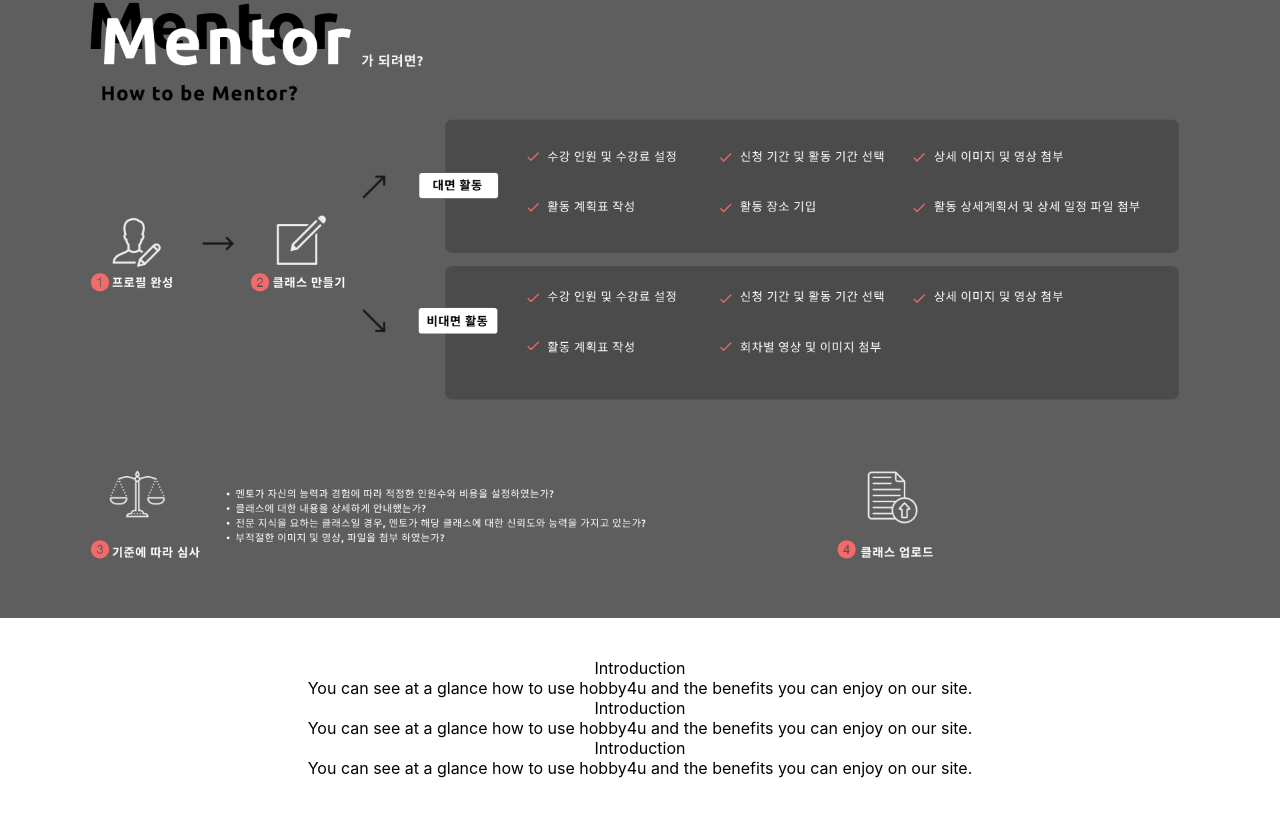
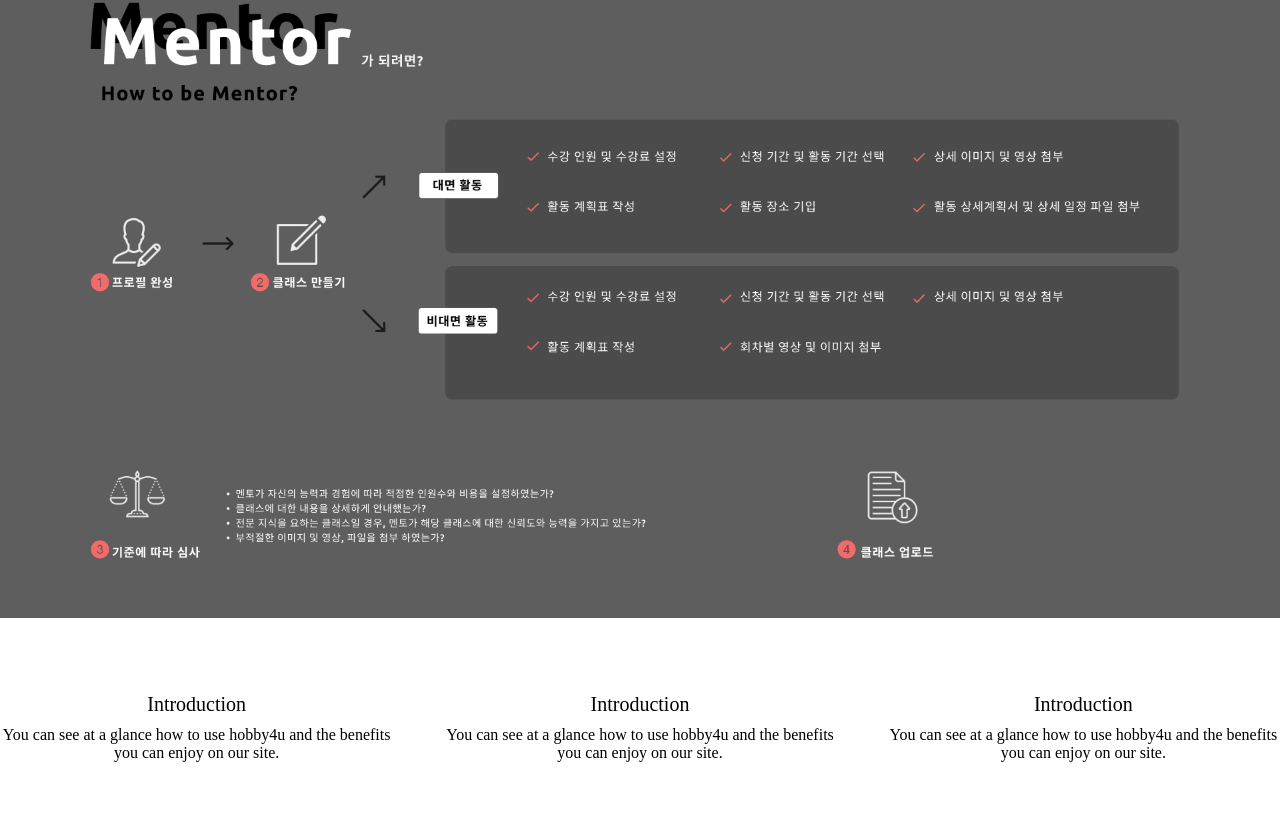
Before and after one commit to hyunseo0803/hobby4u, a React app: page /intro in a window 1280 px wide. Shown: the part 2653-3469 px from the top of the page. Built offline with nearby package versions, Linux system fonts and the light colour scheme; a web font is replaced by a local one.

Commit message:
💄 Footer css 수정: grid 구조

```diff
--- a/src/styles/Footer.css
+++ b/src/styles/Footer.css
@@ -1,15 +1,48 @@
 .footer_wrap {
 	width: 100%;
 	height: 200px;
-	background-color: white;
+	/* background-color: red; */
 	/* opacity: 0.6; */
 	margin-top: 46px;
 	justify-content: center;
-	flex-direction: column;
+	/* flex-direction: column; */
 	align-items: center;
 	text-align: center;
-	display: flex;
+	/* display: flex; */
+	display: grid;
+	/* justify-content: center; */
+	/* text-align: center; */
+	grid-template-columns: 1fr 1fr 1fr;
+	gap: 50px;
+	/* margin-left: 200px; */
+	margin-right: 200px;
+	/* margin-top: 100px; */
+	margin-bottom: 150px;
 }
+/* .footer{
+	display: grid;
+	justify-content: center;
+	text-align: center;
+	grid-template-columns: 1fr 1fr 1fr;
+	gap: 100px;
+	margin-left: 200px;
+	margin-right: 200px;
+	margin-top: 200px;
+	margin-bottom: 150px;
+
+} */
+
+.footer_title {
+	font-size: 20px;
+	margin-top: 20px;
+	font-family: "GangwonEdu_OTFBoldA";
+}
+.footer_content {
+	margin-top: 10px;
+	font-size: 16px;
+	font-family: "GangwonEdu_OTFBoldA";
+}
+
 /* .footer {
 	display: grid;
 	justify-content: center;
```
